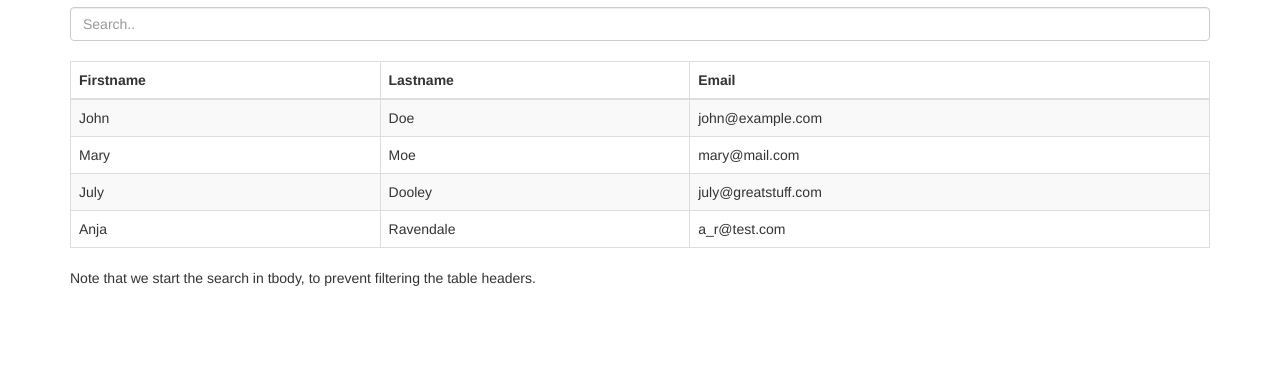
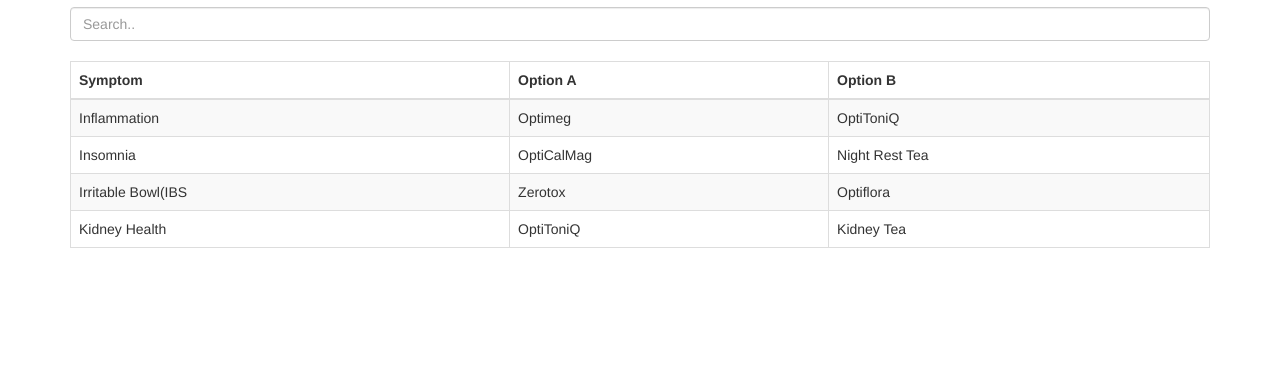
Before and after one commit to gerhardjs/testing3, a website: page index.html in a window 1280 px wide. Shown: the part 417-800 px from the top of the page. Drawn offline with nearby package versions, Linux system fonts and the light colour scheme.

Commit message:
Update index.html

```diff
--- a/index.html
+++ b/index.html
@@ -85,43 +85,43 @@
         <!--  -->
         <!--  -->
         <div class="container">
-            <h2>Filterable Table</h2>
-            <p>Type something in the input field to search the table for first names, last names or emails:</p>
+            <h2>Search Table</h2>
+            <p>Type in keyword</p>
             <input class="form-control" id="myInput" type="text" placeholder="Search..">
             <br>
             <table class="table table-bordered table-striped">
               <thead>
                 <tr>
-                  <th>Firstname</th>
-                  <th>Lastname</th>
-                  <th>Email</th>
+                  <th>Symptom</th>
+                  <th>Option A</th>
+                  <th>Option B</th>
                 </tr>
               </thead>
               <tbody id="myTable">
                 <tr>
-                  <td>John</td>
-                  <td>Doe</td>
-                  <td>john@example.com</td>
+                  <td>Inflammation</td>
+                  <td>Optimeg</td>
+                  <td>OptiToniQ</td>
                 </tr>
                 <tr>
-                  <td>Mary</td>
-                  <td>Moe</td>
-                  <td>mary@mail.com</td>
+                  <td>Insomnia</td>
+                  <td>OptiCalMag</td>
+                  <td>Night Rest Tea</td>
                 </tr>
                 <tr>
-                  <td>July</td>
-                  <td>Dooley</td>
-                  <td>july@greatstuff.com</td>
+                  <td>Irritable Bowl(IBS</td>
+                  <td>Zerotox</td>
+                  <td>Optiflora</td>
                 </tr>
                 <tr>
-                  <td>Anja</td>
-                  <td>Ravendale</td>
-                  <td>a_r@test.com</td>
+                  <td>Kidney Health</td>
+                  <td>OptiToniQ</td>
+                  <td>Kidney Tea</td>
                 </tr>
               </tbody>
             </table>
 
-            <p>Note that we start the search in tbody, to prevent filtering the table headers.</p>
+            <!-- <p>Note that we start the search in tbody, to prevent filtering the table headers.</p> -->
           </div>
 
           <script>
```
